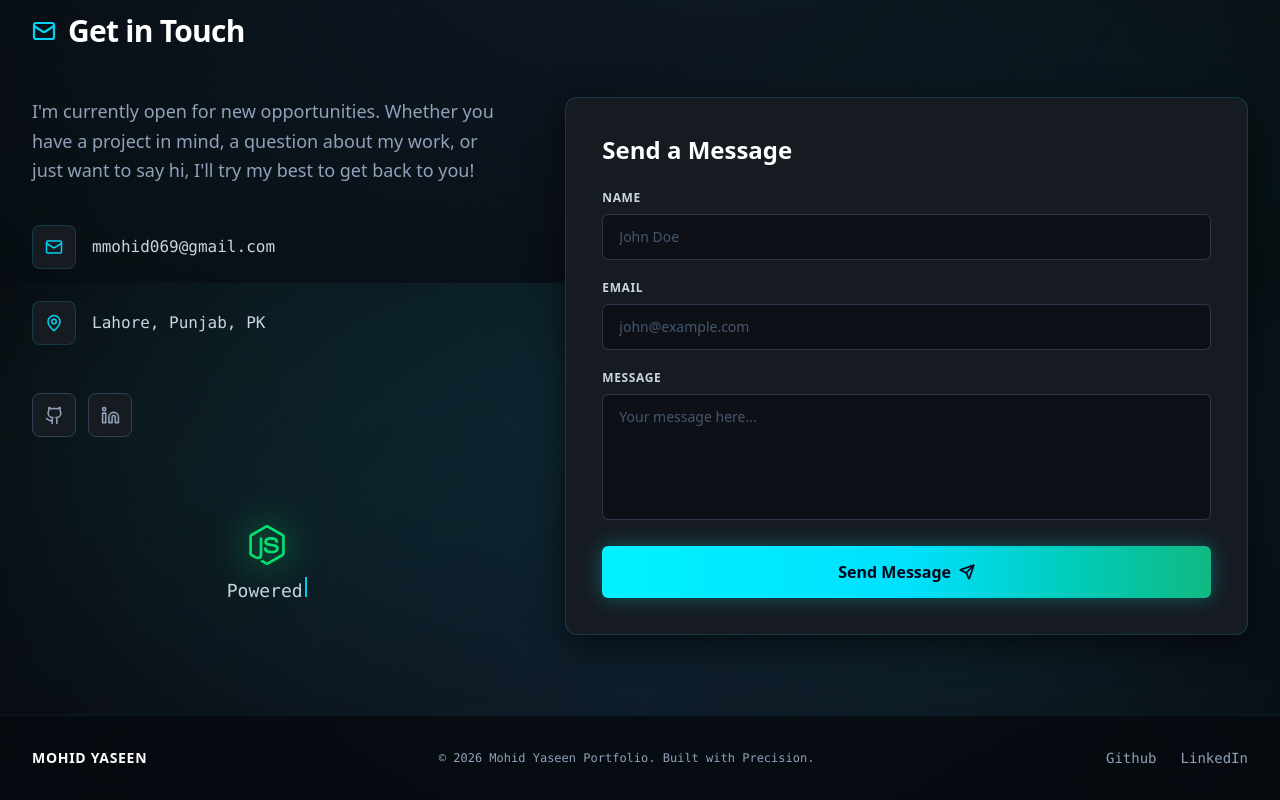
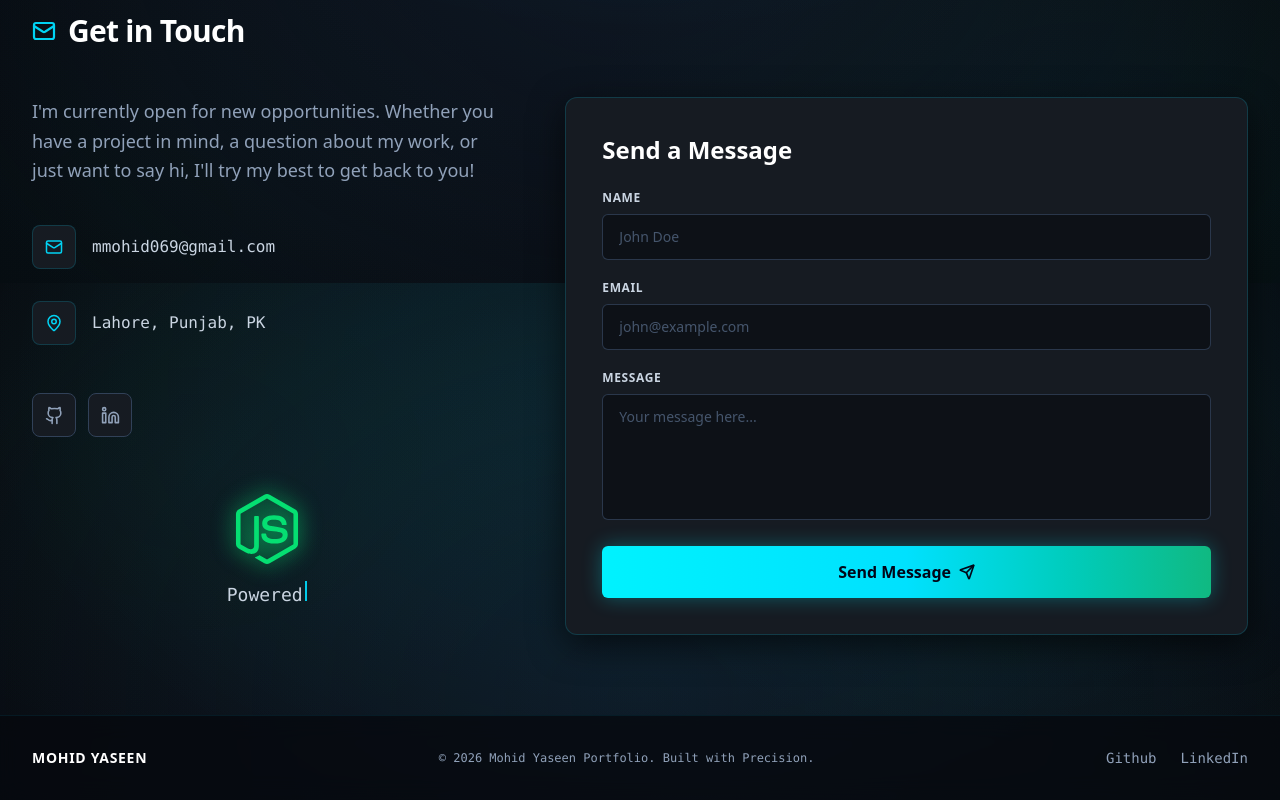
Before and after one commit to MohidWebDev/mohid-official-portfolio, a React (Vite) app: page / in a window 1280 px wide. Shown: the part 2917-3717 px from the top of the page. Built offline with nearby package versions, Linux system fonts and the light colour scheme.

Commit message:
Tweaked the style of animation in the Contact section

```diff
--- a/src/components/Contact.tsx
+++ b/src/components/Contact.tsx
@@ -225,14 +225,14 @@ export const Contact: React.FC = () => {
             </div>
 
             {/* Typing Status Line */}
-            <div className="flex-1 flex flex-col items-center justify-center gap-3 pt-14 text-slate-300 font-mono text-base sm:text-lg text-center">
+            <div className="flex-1 flex flex-col items-center justify-center gap-8 pt-10 text-slate-300 font-mono text-base sm:text-lg text-center">
               <motion.div
                 key={phraseIndex}
                 initial={{ opacity: 0, scale: 0.8 }}
-                animate={{ opacity: 1, scale: 1 }}
+                animate={{ opacity: 1, scale: 1.75 }}
                 transition={{ duration: 0.3, ease: "easeOut" }}
                 className={currentPhraseData.color}
-                style={{ filter: `drop-shadow(0 0 20px currentColor)` }}
+                style={{ filter: `drop-shadow(0 0 6px currentColor)` }}
               >
                 <CurrentIcon size={40} />
               </motion.div>
```
